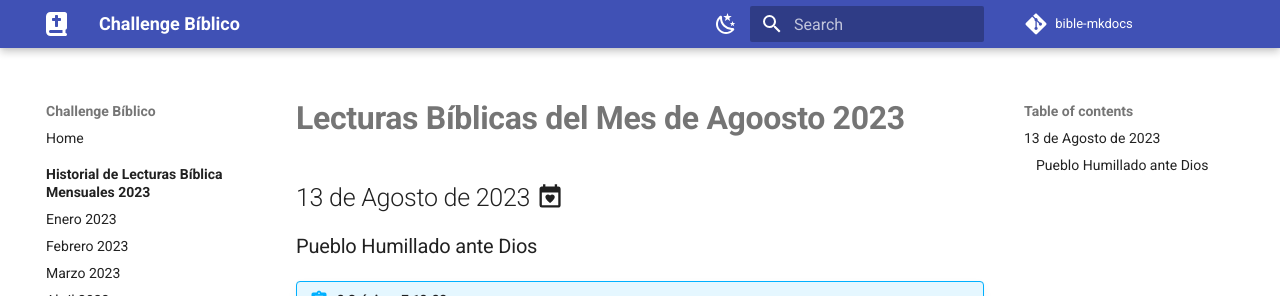
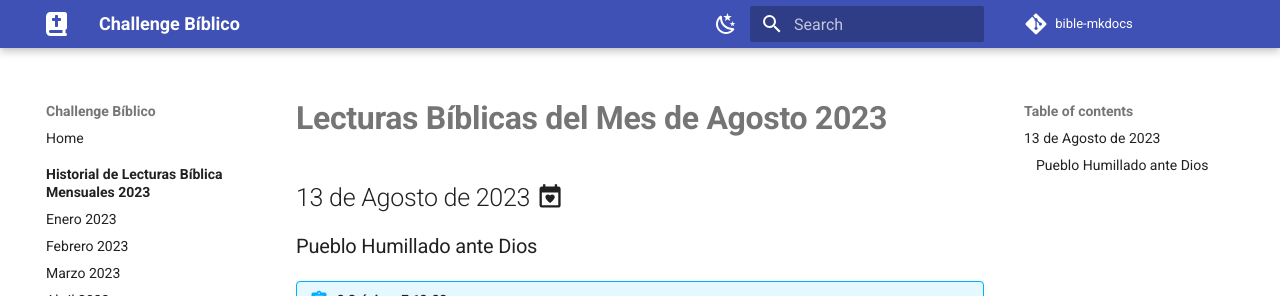
Before and after one commit to kiki7766/bible-mkdocs, an MkDocs documentation site: the page built from docs/m-2023/agosto.md, in a window 1280 px wide and 900 px high. Shown: the top 296 px of the window. Built offline with MkDocs 1.6.1 and Material for MkDocs 9.7.7, drawn with Linux system fonts in a browser that asks for light colours; some web fonts are replaced; a script that is not in the unit is left out; comment, search, counter and statistics services are not loaded.

Commit message:
typo fix

```diff
--- a/docs/m-2023/agosto.md
+++ b/docs/m-2023/agosto.md
@@ -1,4 +1,4 @@
-# **Lecturas Bíblicas del Mes de Agoosto 2023**
+# **Lecturas Bíblicas del Mes de Agosto 2023**
 
 ##  13 de Agosto de 2023 :material-calendar-heart:
 ### Pueblo Humillado ante Dios
```
